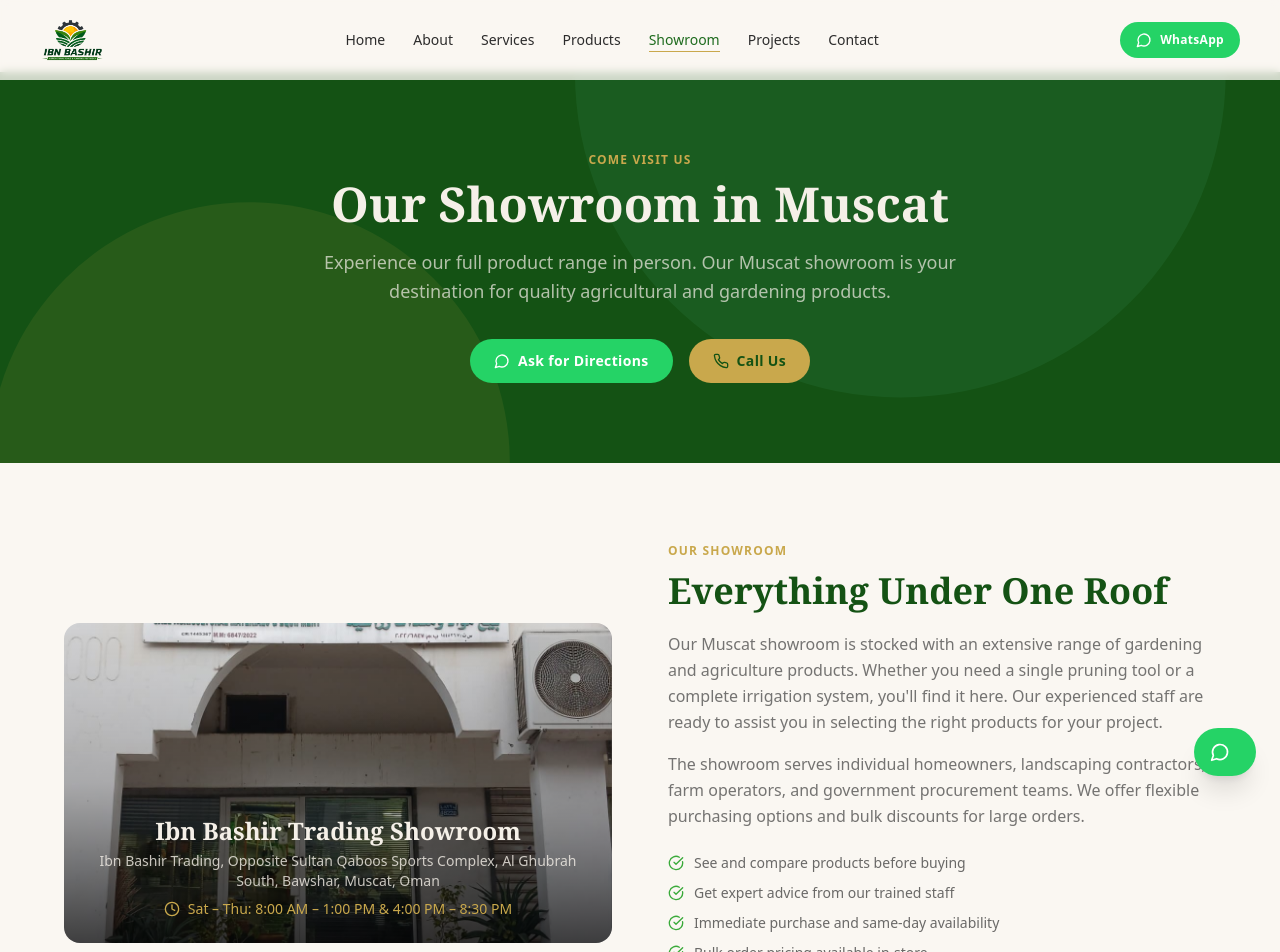
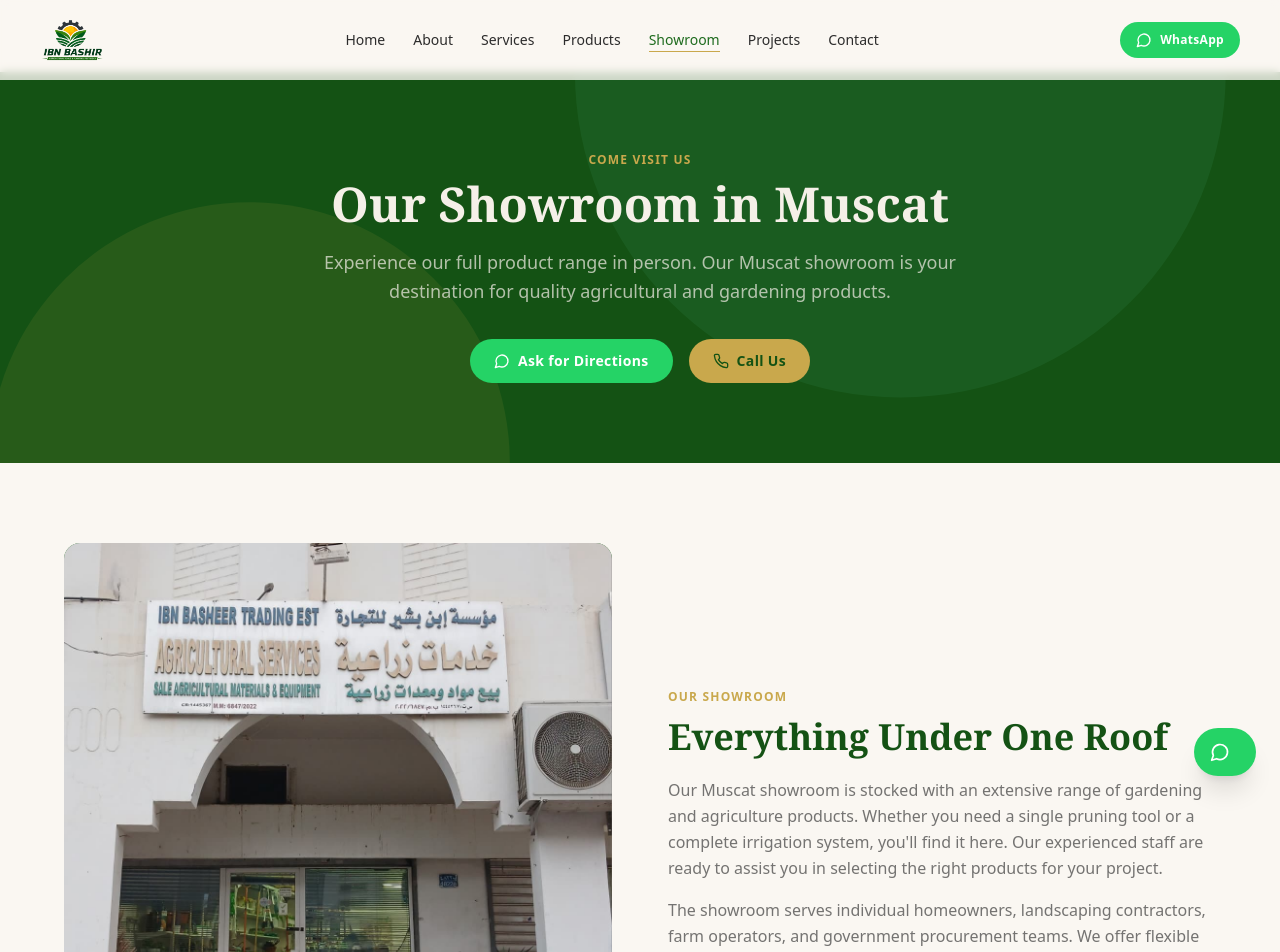
Before and after one commit to eslambayumei-svg/ibn-bashir-trading, a Next.js app: page /showroom in a window 1280 px wide. Shown: the top 952 px of the page. Built offline with nearby package versions, Linux system fonts and the light colour scheme.

Commit message:
fix: show full showroom photo without cropping

```diff
--- a/src/app/showroom/page.tsx
+++ b/src/app/showroom/page.tsx
@@ -74,16 +74,16 @@
       <section className="section-pad bg-cream-light">
         <div className="container-max">
           <div className="grid grid-cols-1 lg:grid-cols-2 gap-14 items-center">
-            <div className="rounded-2xl h-80 relative overflow-hidden">
+            <div className="rounded-2xl overflow-hidden flex flex-col bg-forest">
               <Image
                 src="/images/WhatsApp Image 2026-07-04 at 1.18.06 PM (1).jpeg"
                 alt="Ibn Bashir Trading Showroom"
-                fill
-                className="object-cover"
+                width={800}
+                height={900}
+                className="w-full h-auto object-contain"
                 sizes="(max-width: 1024px) 100vw, 50vw"
               />
-              <div className="absolute inset-0 bg-gradient-to-t from-black/70 via-black/20 to-transparent" />
-              <div className="absolute bottom-0 left-0 right-0 p-6 text-center">
+              <div className="p-6 text-center">
                 <h3 className="font-display font-bold text-cream text-2xl mb-1">Ibn Bashir Trading Showroom</h3>
                 <p className="text-cream/80 font-body text-sm mb-2">{SITE_CONFIG.addressFull}</p>
                 <div className="flex items-center justify-center gap-2 text-gold text-sm font-body">
```
